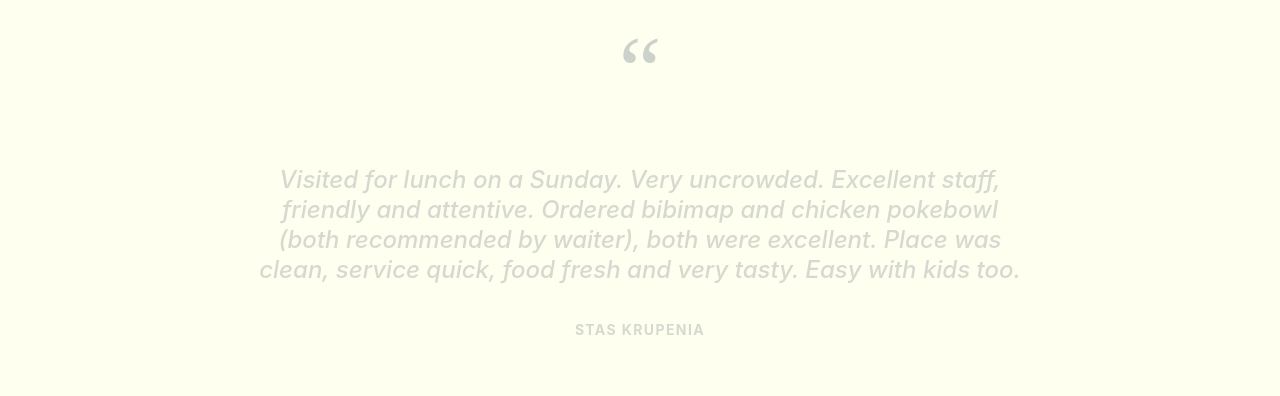
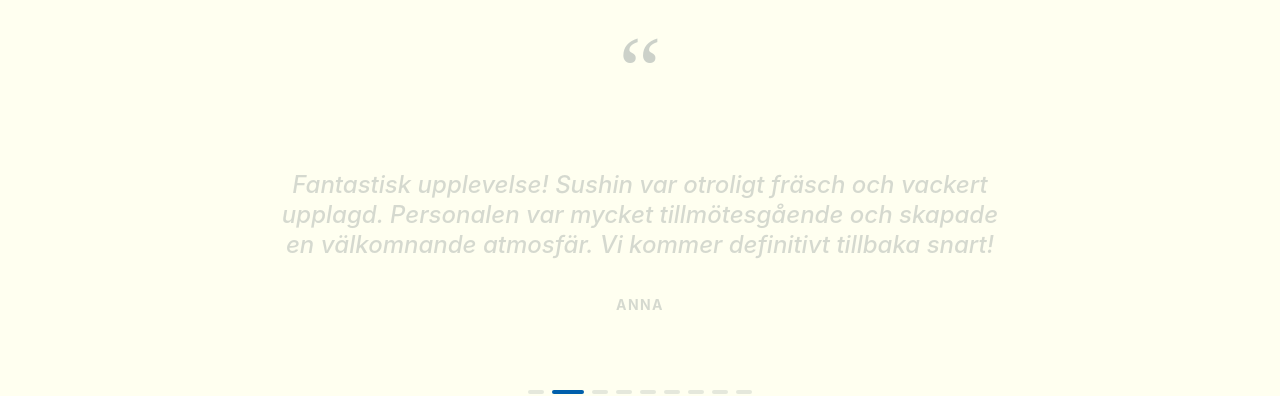
Before and after one commit to Boyaci02/Itamae, a React (Vite) app: page / in a window 1280 px wide. Shown: the part 3540-3936 px from the top of the page. Built offline with nearby package versions, Linux system fonts and the light colour scheme.

Commit message:
Reviews section update

```diff
--- a/src/App.tsx
+++ b/src/App.tsx
@@ -1011,6 +1011,14 @@ const Testimonial = () => {
 
   const reviews = [
     {
+      name: "Gabriella",
+      text: "Alla bitar jag valde stämde helt. Blev inget kvar på tallriken efter då det var så fantastiskt gott🍣😋 Ett plus var också chilimajo som följde med. Gav en extra god krydda på sushin, mums. Hos Itamae kommer det ätas fler gånger till 😁"
+    },
+    {
+      name: "Anna",
+      text: "Fantastisk upplevelse! Sushin var otroligt fräsch och vackert upplagd. Personalen var mycket tillmötesgående och skapade en välkomnande atmosfär. Vi kommer definitivt tillbaka snart!"
+    },
+    {
       name: "Camilla Murray",
       text: "Me and my family eat there often and we have NO DOUBT when we order take-in food: ALWAYS ITAMAE! Not only the quality and deliciousness of the food, service is GREAT!!!!!"
     },
@@ -1037,14 +1045,6 @@ const Testimonial = () => {
     {
       name: "Allan Yacoub",
       text: "Good sushi with very friendly staff who are happy to make sure you get a plate with exactly the sushi pieces you want. Happy to see solutions instead of problems."
-    },
-    {
-      name: "Gabriella",
-      text: "Alla bitar jag valde stämde helt. Blev inget kvar på tallriken efter då det var så fantastiskt gott🍣😋 Ett plus var också chilimajo som följde med. Gav en extra god krydda på sushin, mums. Hos Itamae kommer det ätas fler gånger till 😁"
-    },
-    {
-      name: "Anna",
-      text: "Fantastisk upplevelse! Sushin var otroligt fräsch och vackert upplagd. Personalen var mycket tillmötesgående och skapade en välkomnande atmosfär. Vi kommer definitivt tillbaka snart!"
     }
   ];
 
@@ -1060,7 +1060,7 @@ const Testimonial = () => {
       <div className="max-w-4xl mx-auto px-6 text-center space-y-8 min-h-[300px] flex flex-col justify-center">
         <div className="text-itamae-green/20 text-8xl font-serif h-12 flex items-center justify-center">“</div>
 
-        <div className="relative h-[320px] md:h-[220px] flex items-center justify-center overflow-hidden">
+        <div className="relative min-h-[320px] md:min-h-[200px] flex items-center justify-center overflow-hidden">
           <AnimatePresence mode="wait">
             <motion.div
               key={currentIndex}
```
